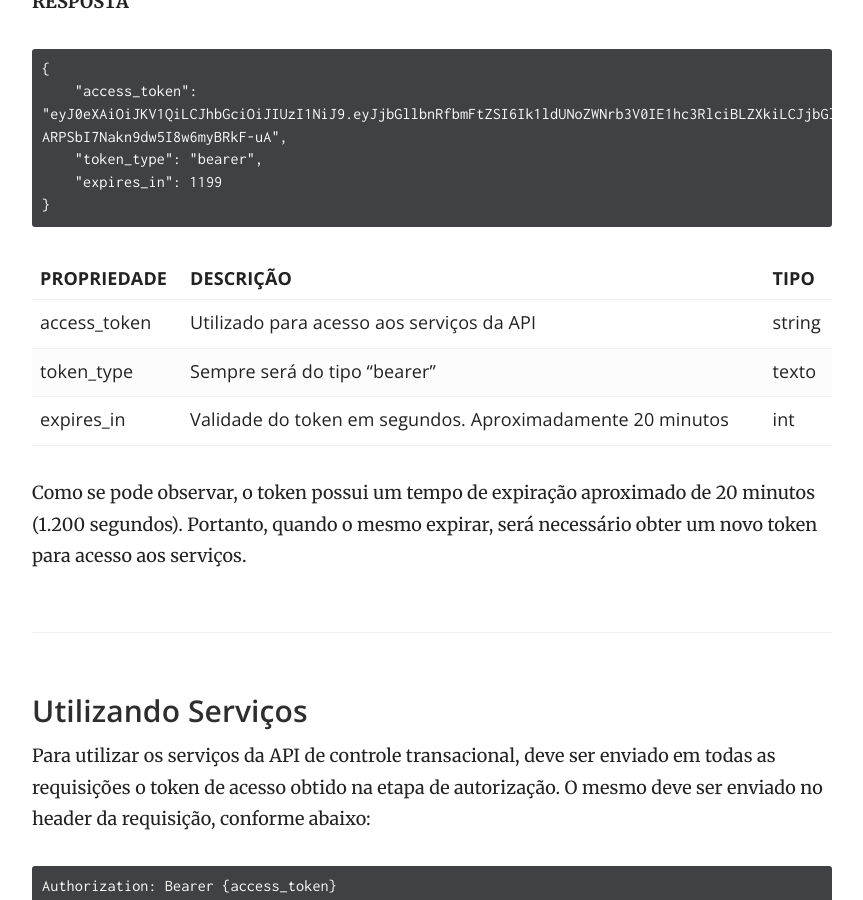
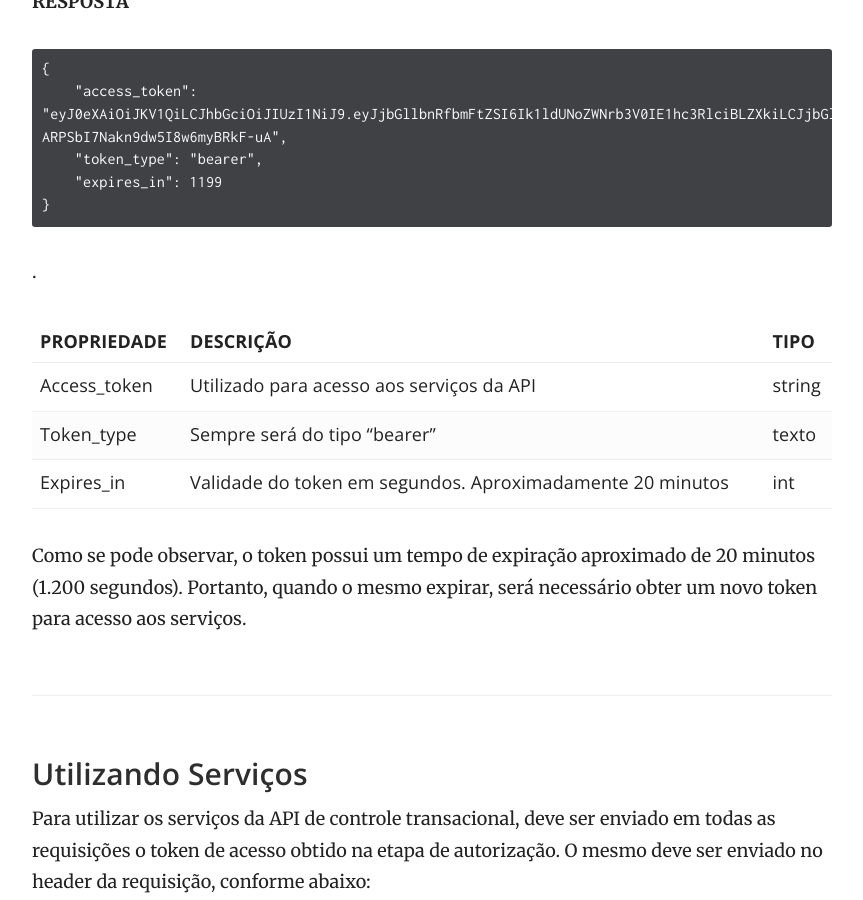
Before and after one commit to DocsCielo/PILOTOSALELO, a Jekyll site: the page built from _docs/checkoutcielo/API - Controle transacional.md, in a window 1280 px wide and 900 px high, scrolled down 2238 px. Shown: the whole window, without its empty margins (358-1221 px from the left). Built offline with Jekyll 4.4.1, drawn with Linux system fonts in a browser that asks for light colours.

````diff
--- a/_docs/checkoutcielo/API - Controle transacional.md
+++ b/_docs/checkoutcielo/API - Controle transacional.md
@@ -66,12 +66,14 @@ Para obter acesso aos serviços da API de controle transacional, será necessár
     "expires_in": 1199
 }
 ```
+.
 
-| PROPRIEDADE  | DESCRIÇÃO                                                | TIPO   |
-|--------------|----------------------------------------------------------|--------|
-| access_token | Utilizado para acesso aos serviços da API                | string |
-| token_type   | Sempre será do tipo “bearer”                             | texto  |
-| expires_in   | Validade do token em segundos. Aproximadamente 20 minutos| int    |
+
+|PROPRIEDADE| DESCRIÇÃO                                                |TIPO|
+|-----------|----------------------------------------------------------|----|
+|Access_token| Utilizado para acesso aos serviços da API|string|
+|Token_type| Sempre será do tipo “bearer”|texto|
+|Expires_in| Validade do token em segundos. Aproximadamente 20 minutos|int|
 
 Como se pode observar, o token possui um tempo de expiração aproximado de 20 minutos (1.200 segundos). Portanto, quando o mesmo expirar, será necessário obter um novo token para acesso aos serviços.
 
````
